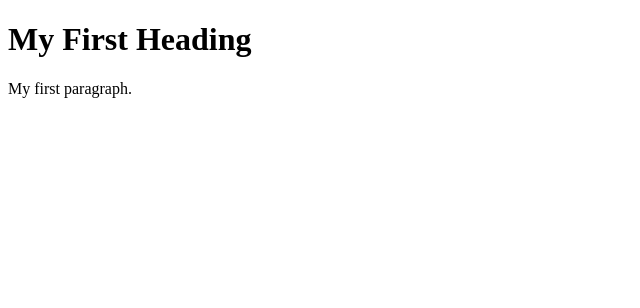
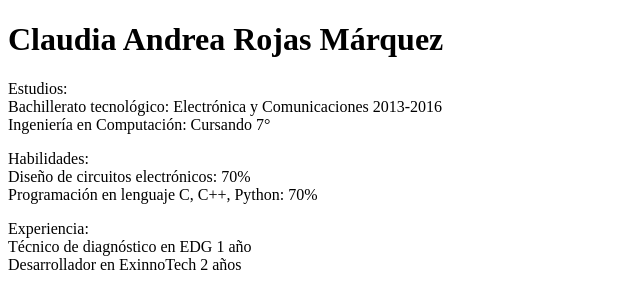
Before and after one commit to InternetProgramming/Practice-01-HTML, a plain HTML site: page index.html in a window 1280 px wide. Shown: the whole page, without its empty margins (0-640 px from the left). Drawn offline with Linux system fonts and the light colour scheme.

Commit message:
Página web básica de curriculum

```diff
--- a/index.html
+++ b/index.html
@@ -2,8 +2,28 @@
 <html>
 <body>
 
-<h1>My First Heading</h1>
-<p>My first paragraph.</p>
+<h1>Claudia Andrea Rojas Márquez</h1>
+<p>
+    Estudios:
+    <br/>
+    Bachillerato tecnológico: Electrónica y Comunicaciones 2013-2016
+    <br/>
+    Ingeniería en Computación: Cursando 7°
+</p>
+<p>
+    Habilidades:
+    <br/>
+    Diseño de circuitos electrónicos: 70%
+    <br/>
+    Programación en lenguaje C, C++, Python: 70%
+</p>
+<p>
+    Experiencia:
+    <br/>
+    Técnico de diagnóstico en EDG 1 año
+    <br/>
+    Desarrollador en ExinnoTech 2 años
+</p>
 
 </body>
 </html>
```
